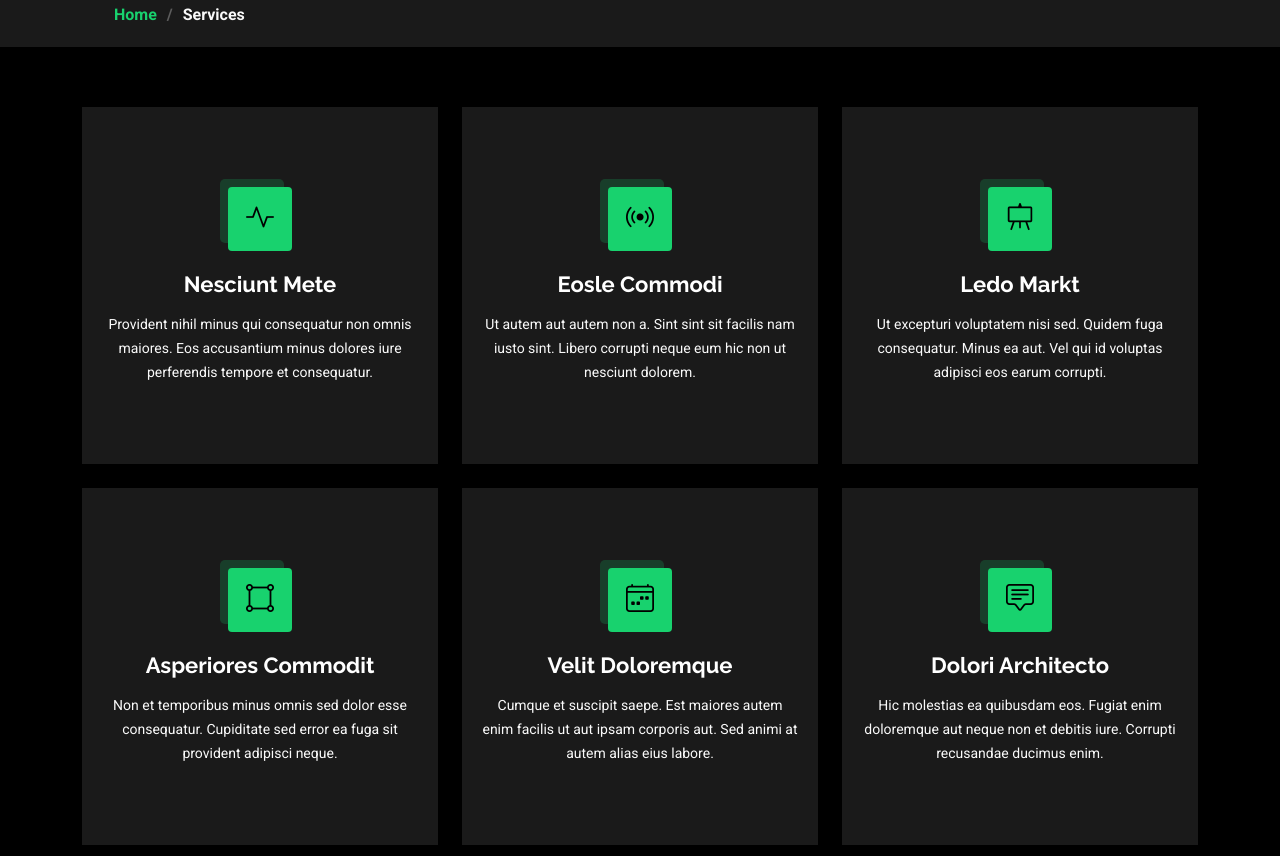
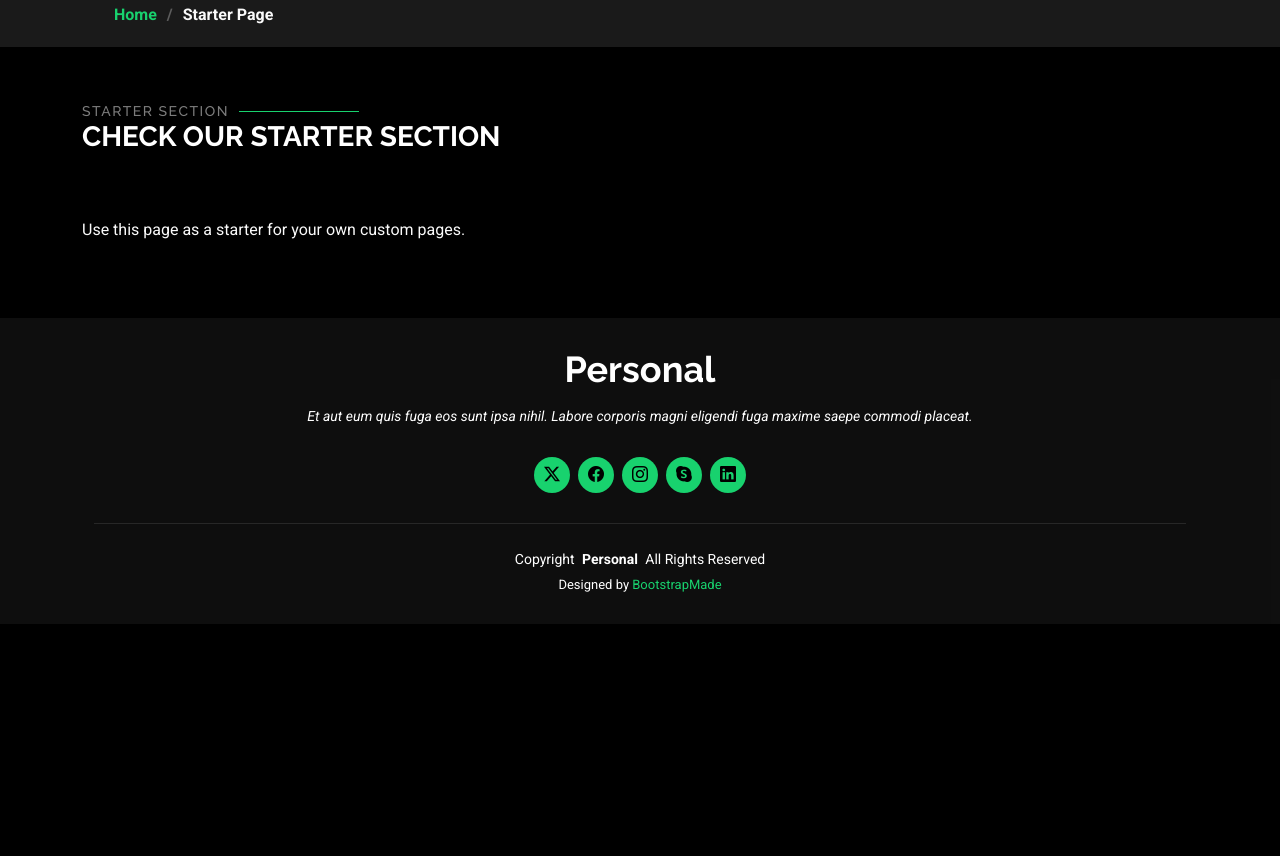
Before and after one commit to uthayakumarrakshi/mywebsite, a plain HTML site: page services.html in a window 1280 px wide. Shown: the part 384-1240 px from the top of the page. After the commit the page ends 1008 px from the top, so only its background shows below. Drawn offline with nearby package versions, Linux system fonts and the light colour scheme; files that its build step writes are made by us from their sources; files whose address does not match are found by name.

Commit message:
Update services.html

```diff
--- a/services.html
+++ b/services.html
@@ -4,7 +4,7 @@
 <head>
   <meta charset="utf-8">
   <meta content="width=device-width, initial-scale=1.0" name="viewport">
-  <title>Services - Personal Bootstrap Template</title>
+  <title>Starter Page - Personal Bootstrap Template</title>
   <meta name="description" content="">
   <meta name="keywords" content="">
 
@@ -36,7 +36,7 @@
   ======================================================== -->
 </head>
 
-<body class="services-page">
+<body class="starter-page-page">
 
   <header id="header" class="header d-flex align-items-center fixed-top">
     <div class="container-fluid container-xl position-relative d-flex align-items-center justify-content-between">
@@ -52,8 +52,25 @@
           <li><a href="index.html">Home</a></li>
           <li><a href="about.html">About</a></li>
           <li><a href="resume.html">Resume</a></li>
-          <li><a href="services.html" class="active">Services</a></li>
+          <li><a href="services.html">Services</a></li>
           <li><a href="portfolio.html">Portfolio</a></li>
+          <li class="dropdown"><a href="#"><span>Dropdown</span> <i class="bi bi-chevron-down toggle-dropdown"></i></a>
+            <ul>
+              <li><a href="#">Dropdown 1</a></li>
+              <li class="dropdown"><a href="#"><span>Deep Dropdown</span> <i class="bi bi-chevron-down toggle-dropdown"></i></a>
+                <ul>
+                  <li><a href="#">Deep Dropdown 1</a></li>
+                  <li><a href="#">Deep Dropdown 2</a></li>
+                  <li><a href="#">Deep Dropdown 3</a></li>
+                  <li><a href="#">Deep Dropdown 4</a></li>
+                  <li><a href="#">Deep Dropdown 5</a></li>
+                </ul>
+              </li>
+              <li><a href="#">Dropdown 2</a></li>
+              <li><a href="#">Dropdown 3</a></li>
+              <li><a href="#">Dropdown 4</a></li>
+            </ul>
+          </li>
           <li><a href="contact.html">Contact</a></li>
         </ul>
         <i class="mobile-nav-toggle d-xl-none bi bi-list"></i>
@@ -70,7 +87,7 @@
         <div class="container">
           <div class="row d-flex justify-content-center text-center">
             <div class="col-lg-8">
-              <h1>Services</h1>
+              <h1>Starter Page</h1>
               <p class="mb-0">Odio et unde deleniti. Deserunt numquam exercitationem. Officiis quo odio sint voluptas consequatur ut a odio voluptatem. Sit dolorum debitis veritatis natus dolores. Quasi ratione sint. Sit quaerat ipsum dolorem.</p>
             </div>
           </div>
@@ -80,99 +97,26 @@
         <div class="container">
           <ol>
             <li><a href="index.html">Home</a></li>
-            <li class="current">Services</li>
+            <li class="current">Starter Page</li>
           </ol>
         </div>
       </nav>
     </div><!-- End Page Title -->
 
-    <!-- Services Section -->
-    <section id="services" class="services section">
+    <!-- Starter Section Section -->
+    <section id="starter-section" class="starter-section section">
 
-      <div class="container">
+      <!-- Section Title -->
+      <div class="container section-title" data-aos="fade-up">
+        <h2>Starter Section</h2>
+        <div><span>Check Our</span> <span class="description-title">Starter Section</span></div>
+      </div><!-- End Section Title -->
 
-        <div class="row gy-4">
-
-          <div class="col-lg-4 col-md-6" data-aos="fade-up" data-aos-delay="100">
-            <div class="service-item  position-relative">
-              <div class="icon">
-                <i class="bi bi-activity"></i>
-              </div>
-              <a href="service-details.html" class="stretched-link">
-                <h3>Nesciunt Mete</h3>
-              </a>
-              <p>Provident nihil minus qui consequatur non omnis maiores. Eos accusantium minus dolores iure perferendis tempore et consequatur.</p>
-            </div>
-          </div><!-- End Service Item -->
-
-          <div class="col-lg-4 col-md-6" data-aos="fade-up" data-aos-delay="200">
-            <div class="service-item position-relative">
-              <div class="icon">
-                <i class="bi bi-broadcast"></i>
-              </div>
-              <a href="service-details.html" class="stretched-link">
-                <h3>Eosle Commodi</h3>
-              </a>
-              <p>Ut autem aut autem non a. Sint sint sit facilis nam iusto sint. Libero corrupti neque eum hic non ut nesciunt dolorem.</p>
-            </div>
-          </div><!-- End Service Item -->
-
-          <div class="col-lg-4 col-md-6" data-aos="fade-up" data-aos-delay="300">
-            <div class="service-item position-relative">
-              <div class="icon">
-                <i class="bi bi-easel"></i>
-              </div>
-              <a href="service-details.html" class="stretched-link">
-                <h3>Ledo Markt</h3>
-              </a>
-              <p>Ut excepturi voluptatem nisi sed. Quidem fuga consequatur. Minus ea aut. Vel qui id voluptas adipisci eos earum corrupti.</p>
-            </div>
-          </div><!-- End Service Item -->
-
-          <div class="col-lg-4 col-md-6" data-aos="fade-up" data-aos-delay="400">
-            <div class="service-item position-relative">
-              <div class="icon">
-                <i class="bi bi-bounding-box-circles"></i>
-              </div>
-              <a href="service-details.html" class="stretched-link">
-                <h3>Asperiores Commodit</h3>
-              </a>
-              <p>Non et temporibus minus omnis sed dolor esse consequatur. Cupiditate sed error ea fuga sit provident adipisci neque.</p>
-              <a href="service-details.html" class="stretched-link"></a>
-            </div>
-          </div><!-- End Service Item -->
-
-          <div class="col-lg-4 col-md-6" data-aos="fade-up" data-aos-delay="500">
-            <div class="service-item position-relative">
-              <div class="icon">
-                <i class="bi bi-calendar4-week"></i>
-              </div>
-              <a href="service-details.html" class="stretched-link">
-                <h3>Velit Doloremque</h3>
-              </a>
-              <p>Cumque et suscipit saepe. Est maiores autem enim facilis ut aut ipsam corporis aut. Sed animi at autem alias eius labore.</p>
-              <a href="service-details.html" class="stretched-link"></a>
-            </div>
-          </div><!-- End Service Item -->
-
-          <div class="col-lg-4 col-md-6" data-aos="fade-up" data-aos-delay="600">
-            <div class="service-item position-relative">
-              <div class="icon">
-                <i class="bi bi-chat-square-text"></i>
-              </div>
-              <a href="service-details.html" class="stretched-link">
-                <h3>Dolori Architecto</h3>
-              </a>
-              <p>Hic molestias ea quibusdam eos. Fugiat enim doloremque aut neque non et debitis iure. Corrupti recusandae ducimus enim.</p>
-              <a href="service-details.html" class="stretched-link"></a>
-            </div>
-          </div><!-- End Service Item -->
-
-        </div>
-
+      <div class="container" data-aos="fade-up">
+        <p>Use this page as a starter for your own custom pages.</p>
       </div>
 
-    </section><!-- /Services Section -->
+    </section><!-- /Starter Section Section -->
 
   </main>
 
```
